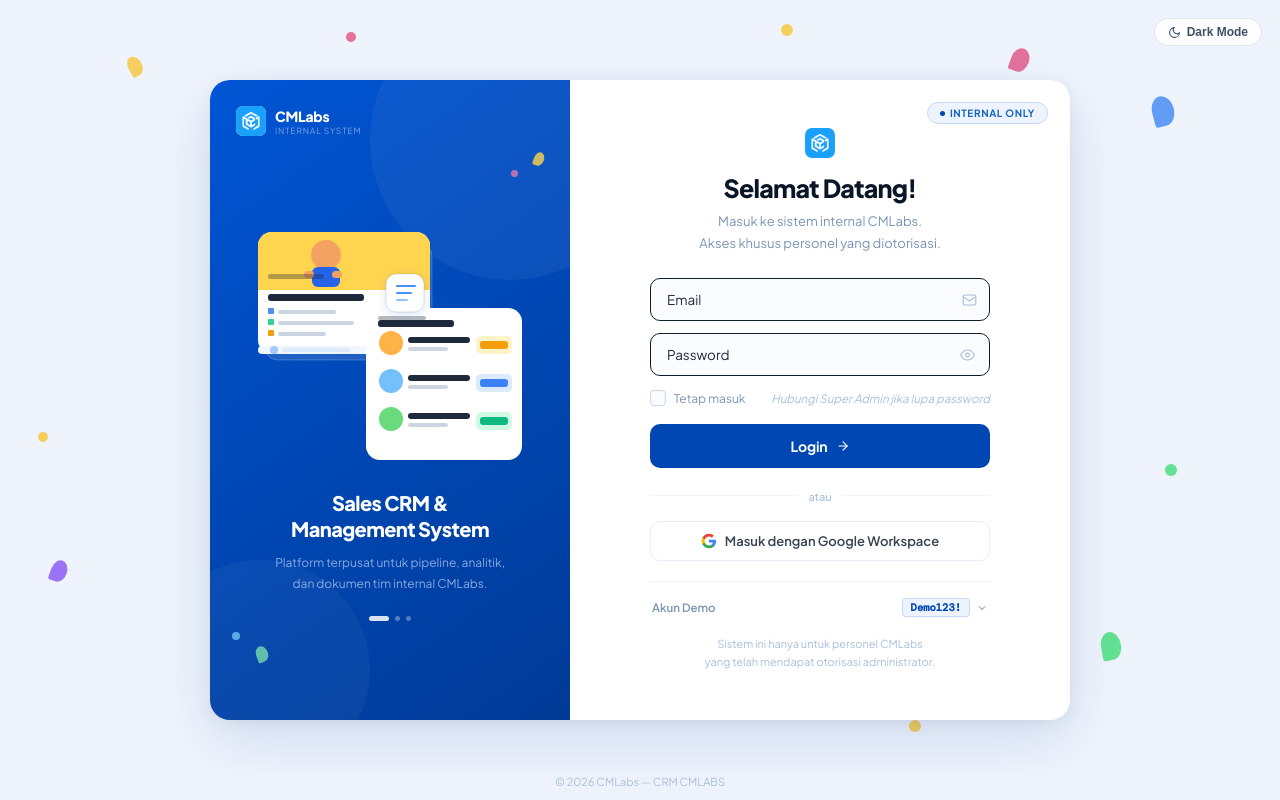
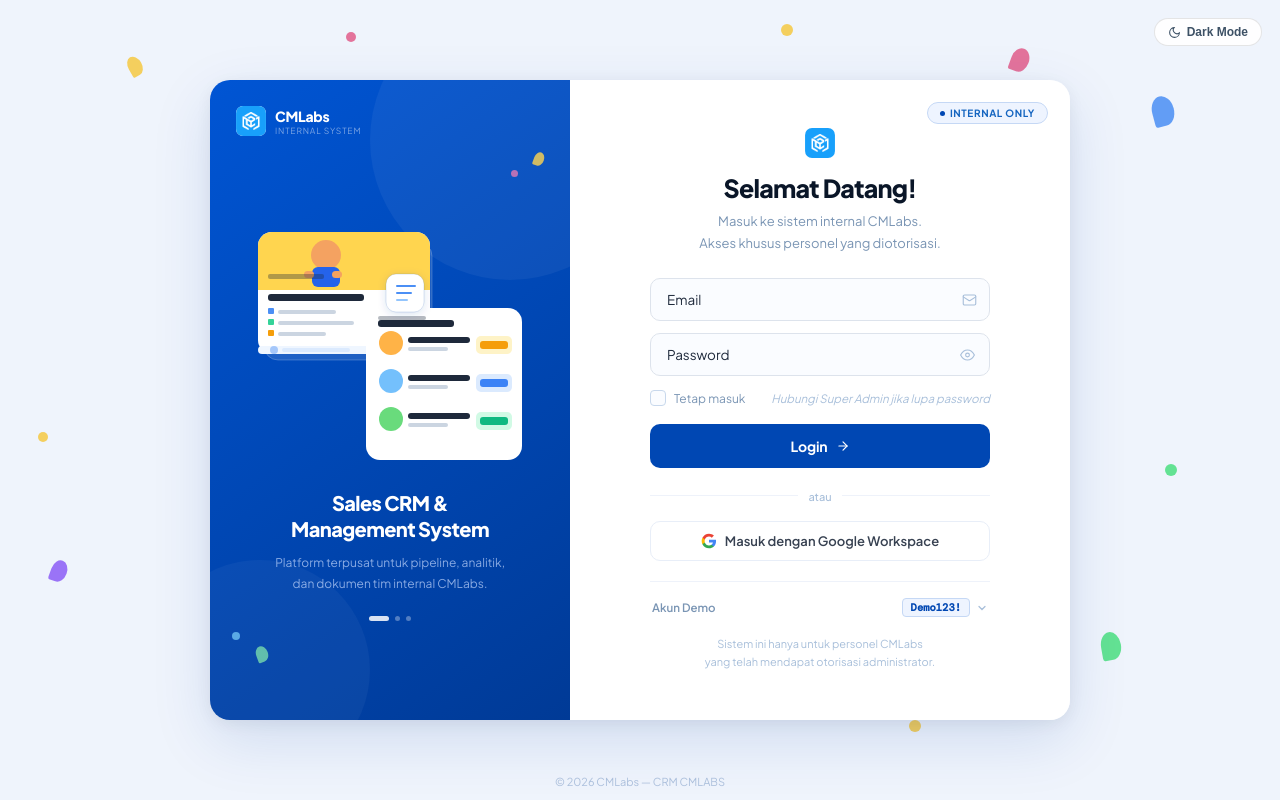
Before and after one commit to repssrahmaa/cmlabs-crm, a Next.js app: page /login in a window 1280 px wide. Built offline with nearby package versions, Linux system fonts and the light colour scheme.

Commit message:
update ui form border lagi

```diff
--- a/app/globals.css
+++ b/app/globals.css
@@ -72,6 +72,7 @@
   --table-row-alt:   #f9fafb;
 
   --input-bg:     #ffffff;
+  --input-border: #dde3ec;
   --input-text:   #0d1f2d;
   --input-ph:     #94a3b8;
 
@@ -161,12 +162,36 @@
 
 input, select, textarea {
   font-family: inherit;
-  background:   var(--input-bg) !important;
-  color:        var(--input-text) !important;
-  border-color: var(--input-border) !important;
+
+  background: var(--input-bg) !important;
+  color: var(--input-text) !important;
+
+  border: 1.5px solid var(--border) !important;
+
   outline: none;
-  transition: border-color 0.15s, box-shadow 0.15s;
+
+  transition:
+    border-color 0.15s,
+    box-shadow 0.15s,
+    background 0.15s;
+
+  -webkit-appearance: none;
+  appearance: none;
 }
+input:-webkit-autofill,
+input:-webkit-autofill:hover,
+input:-webkit-autofill:focus,
+textarea:-webkit-autofill,
+select:-webkit-autofill {
+  -webkit-box-shadow: 0 0 0 1000px var(--input-bg) inset !important;
+  -webkit-text-fill-color: var(--input-text) !important;
+  caret-color: var(--input-text) !important;
+
+  border: 1.5px solid var(--border) !important;
+
+  transition: background-color 9999s ease-in-out 0s;
+}
+
 input::placeholder, textarea::placeholder {
   color: var(--input-ph) !important;
 }
```
